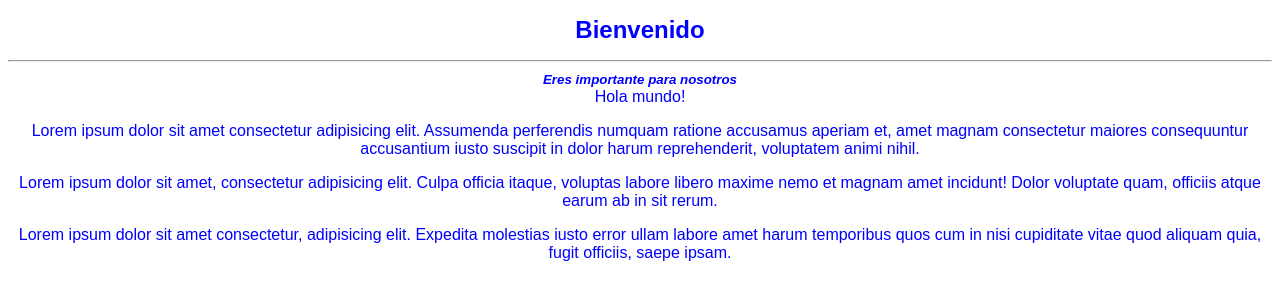
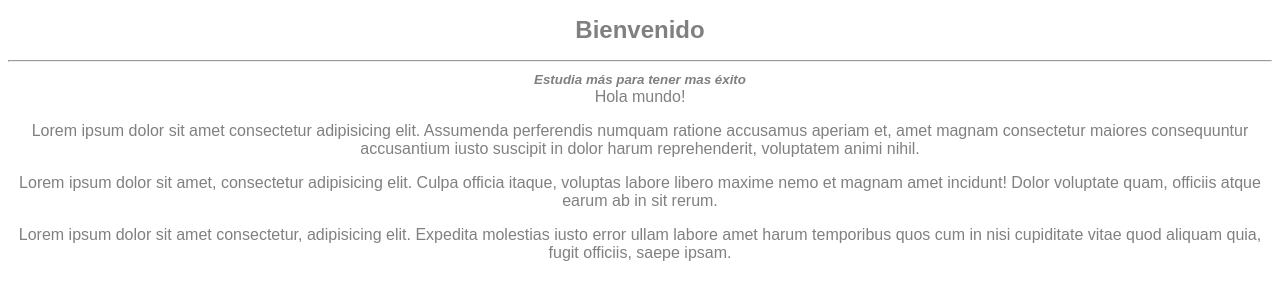
Before and after one commit to losrak/testing2, a plain HTML site: page index.html in a window 1280 px wide. Drawn offline with Linux system fonts and the light colour scheme.

Commit message:
modificación del subtitulo de cabecera y color de body

```diff
--- a/css/styles.css
+++ b/css/styles.css
@@ -1,7 +1,7 @@
 body{
     text-align: center;
     font-family: Arial, Helvetica, sans-serif;
-    color: blue;
+    color: grey;
     font-size: 16px;
 }
 
--- a/index.html
+++ b/index.html
@@ -11,7 +11,7 @@
         <div class="cabecera">
             <h1>Bienvenido</h1>
             <hr>
-            <small>Eres importante para nosotros</small>
+            <small>Estudia más para tener mas éxito</small>
         </div>
         <div>
             Hola mundo!
```
